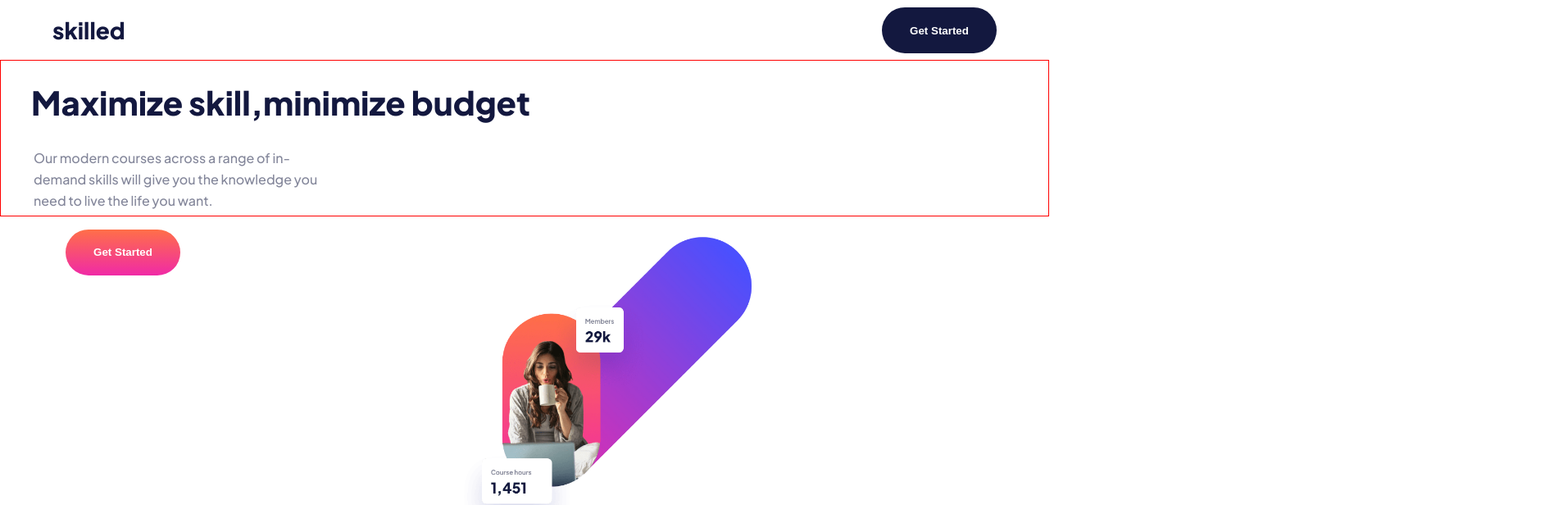
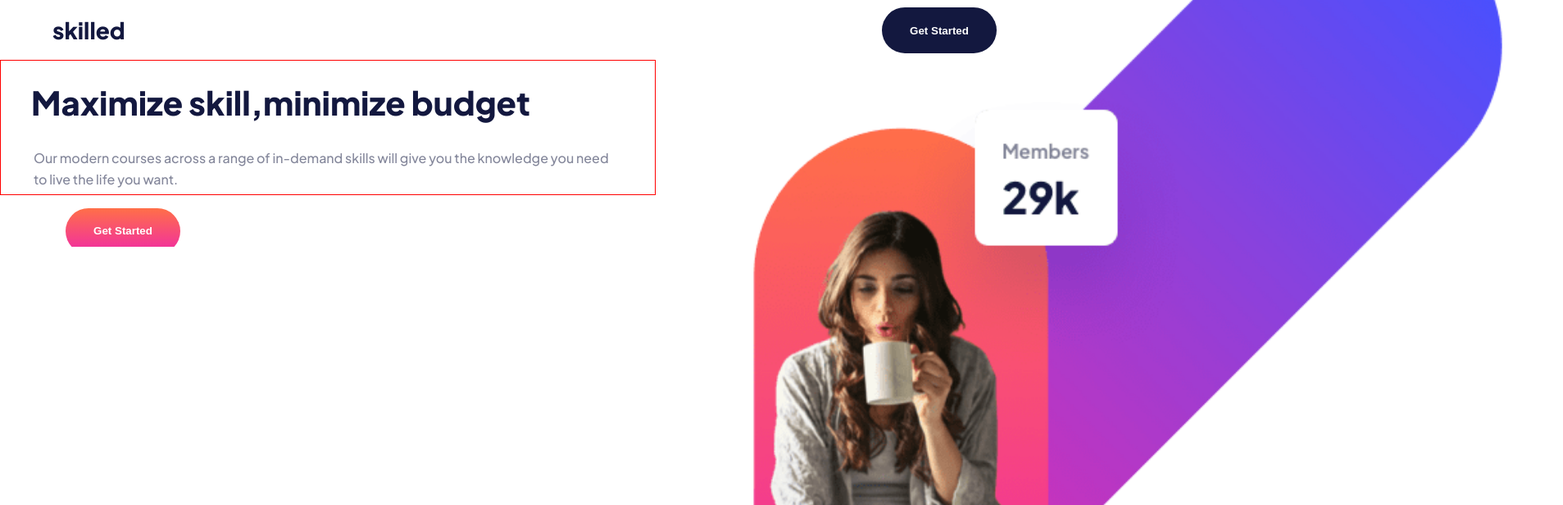
Before and after one commit to PiriyaLapa/Skilled-e-learning-landing-page, a React (Create React App) app: page / in a window 1280 px wide. Shown: the top 616 px of the page at 82% size, 1907 px wide, since content can reach past the window. Built offline with nearby package versions, Linux system fonts and the light colour scheme.

Commit message:
update to try to deplo

```diff
--- a/src/components/figure/styles.ts
+++ b/src/components/figure/styles.ts
@@ -1,6 +1,19 @@
-import styled from 'styled-components';
+import styled from "styled-components";
 
 export const StyledFigure = styled.img`
-   width:100%;
-   height:auto;
-`
+  /* Mobile screen */
+  @media screen and (min-width: 375px) {
+    width: 100%;
+    heigth: auto;
+  }
+
+  /* Tablet screen  */
+  @media screen and (min-width: 768px) {
+    width: 90%;
+    position:absolute;
+    top:50%;
+    left:50%;
+    transform:translate(10%,-50%);
+    overflow:hidden;
+  }
+`;
--- a/src/pages/LandingPage/sections/styles.ts
+++ b/src/pages/LandingPage/sections/styles.ts
@@ -5,6 +5,7 @@
 `;
 
 export const StyledHero = styled.div`
+  overflow:hidden;
 
   // Mobile screen
   @media screen and (min-width: 375px) {
@@ -16,20 +17,23 @@
 
     // Tablat screen
     @media screen and (min-width:768px){
-        overflow:hidden;
 
-      :nth-child(2){
-        width:30%;
-      }
     }
   }
 `;
 
 export const ContentBox = styled.div`
-
+  width:100%;
 // Tablet screen
   border:1px solid red;
   @media screen and (min-width: 768px) {
+    width:60%;
     padding: 0 15px;
+    :nth-child(1){
+      width:90%;
+    }
+    :nth-child(2){
+
+    }
   }
 `;
```
